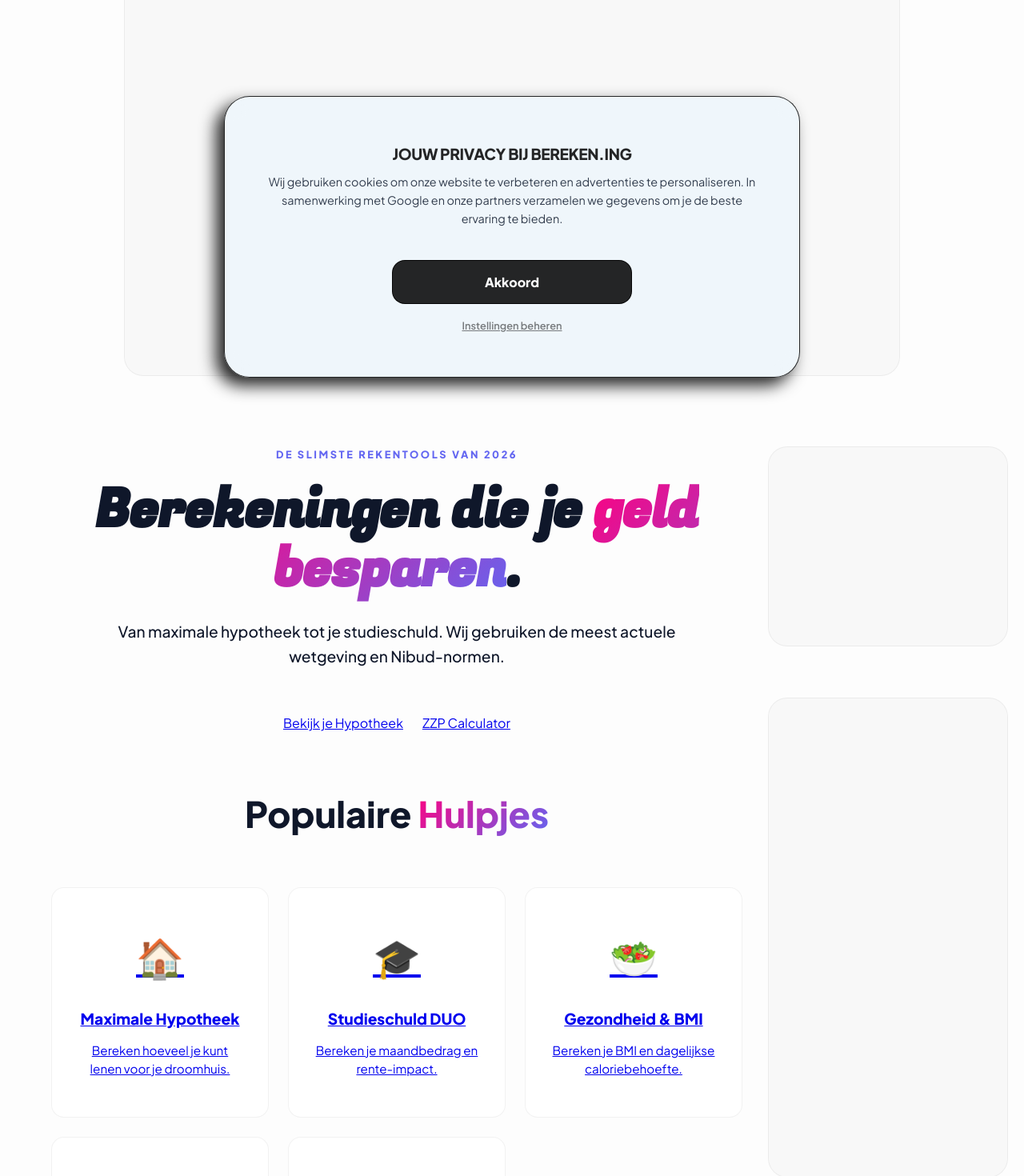
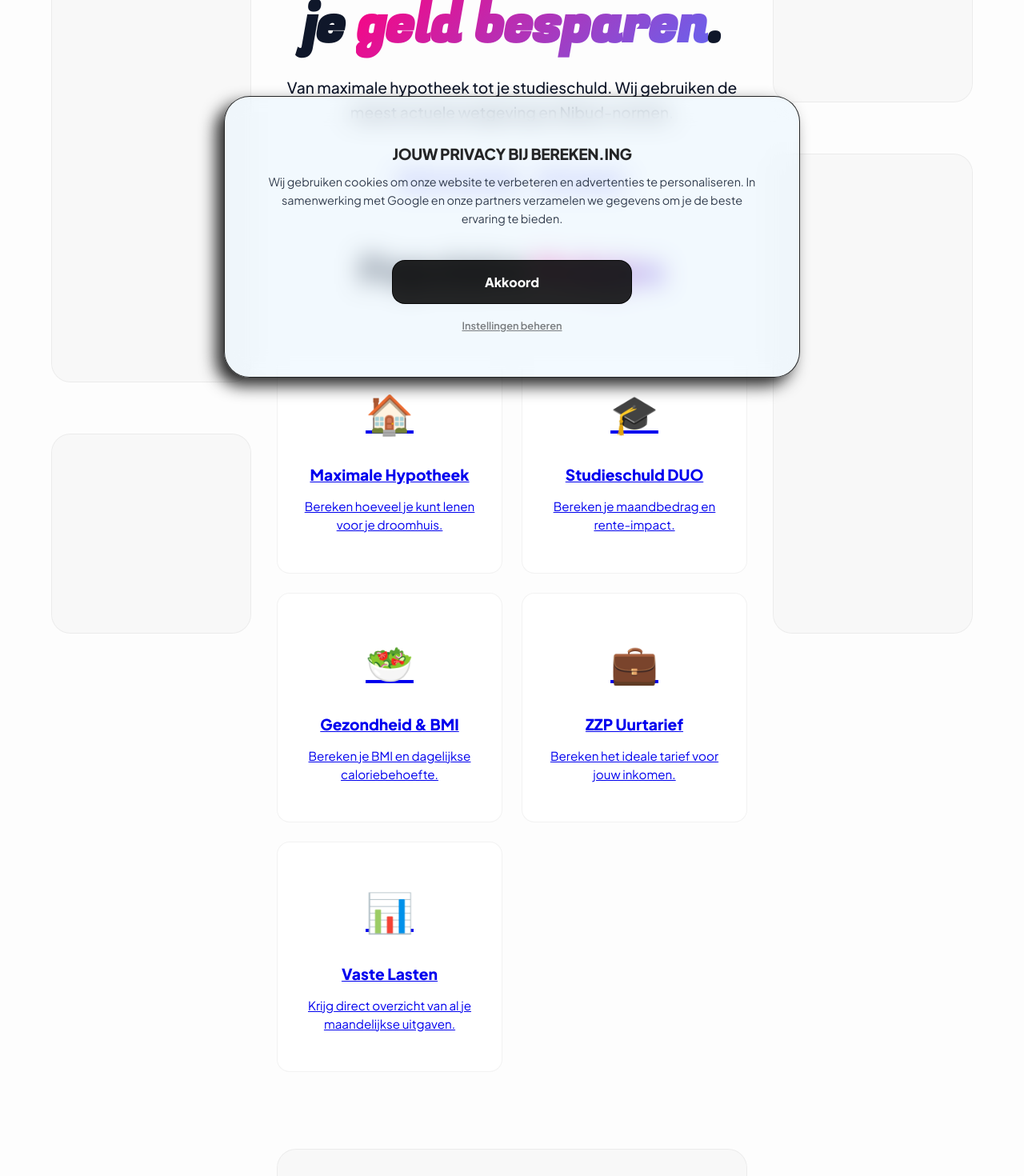
Before and after one commit to sirklaas/bereken.ing, a Next.js app: page / in a window 1280 px wide. Shown: the part 280-1750 px from the top of the page at 80% size. Built offline with nearby package versions, Linux system fonts and the light colour scheme.

Commit message:
style: remove redundant top ad slot from homepage v8.6

```diff
--- a/src/app/page.tsx
+++ b/src/app/page.tsx
@@ -15,22 +15,15 @@ export default function Home() {
   return (
     <div style={{ overflowX: "hidden" }}>
 
-      {/* 1. TOP AD SLOT */}
-      <section className="top-ad-section" style={{ background: "transparent", padding: "1.5rem 0" }}>
-        <div className="fluid-container" style={{ display: "flex", justifyContent: "center" }}>
-          <AdSenseSlot id="home-top-banner" format="auto" style={{ width: "100%", maxWidth: "970px", height: "90px" }} />
-        </div>
-      </section>
-
       {/* Main Content Grid */}
-      <div className="fluid-container" style={{ paddingTop: "2rem", paddingBottom: "8rem" }}>
-        <div className="home-main-grid">
+      <div className="page-shell" style={{ paddingTop: "2rem", paddingBottom: "8rem" }}>
+        <div className="pristine-grid">
 
           {/* Left Sidebar */}
           <aside className="side-slot left-slot">
-            <AdSenseSlot id="home-left-sky" format="vertical" style={{ width: "300px", height: "600px" }} />
+            <AdSenseSlot id="home-left-sky" format="vertical" style={{ width: "100%", height: "600px" }} />
             <div style={{ height: "2rem" }} />
-            <AdSenseSlot id="home-left-box" format="rectangle" style={{ width: "300px", height: "250px" }} />
+            <AdSenseSlot id="home-left-box" format="rectangle" style={{ width: "100%", height: "250px" }} />
           </aside>
 
           {/* Center Content */}
@@ -87,9 +80,9 @@ export default function Home() {
 
           {/* Right Sidebar */}
           <aside className="side-slot right-slot">
-            <AdSenseSlot id="home-right-box" format="rectangle" style={{ width: "300px", height: "250px" }} />
+            <AdSenseSlot id="home-right-box" format="rectangle" style={{ width: "100%", height: "250px" }} />
             <div style={{ height: "2rem" }} />
-            <AdSenseSlot id="home-right-sky" format="vertical" style={{ width: "300px", height: "600px" }} />
+            <AdSenseSlot id="home-right-sky" format="vertical" style={{ width: "100%", height: "600px" }} />
           </aside>
 
         </div>
@@ -97,17 +90,12 @@ export default function Home() {
 
       {/* 4. BOTTOM AD SLOT */}
       <section style={{ padding: "5rem 0", background: "white", borderTop: "1px solid #f1f5f9" }}>
-        <div className="fluid-container" style={{ display: "flex", justifyContent: "center" }}>
+        <div className="page-shell" style={{ display: "flex", justifyContent: "center" }}>
           <AdSenseSlot id="home-bottom-banner" format="auto" style={{ width: "100%", maxWidth: "970px", height: "90px" }} />
         </div>
       </section>
 
       <style jsx>{`
-        .home-main-grid {
-          display: grid;
-          gap: 3rem;
-          align-items: start;
-        }
         .home-main-content {
           min-width: 0;
         }
@@ -218,26 +206,6 @@ export default function Home() {
           color: var(--secondary);
           line-height: 1.7;
         }
-
-        @media (min-width: 1400px) {
-          .home-main-grid {
-            grid-template-columns: clamp(250px, 18vw, 300px) 1fr clamp(250px, 18vw, 300px);
-            gap: clamp(1rem, 3vw, 3rem);
-          }
-        }
-        @media (max-width: 1399px) and (min-width: 1100px) {
-          .home-main-grid {
-            grid-template-columns: 1fr clamp(250px, 20vw, 300px);
-            gap: 2rem;
-          }
-          .left-slot { display: none; }
-        }
-        @media (max-width: 1099px) {
-          .home-main-grid {
-            grid-template-columns: 1fr;
-          }
-          .side-slot { display: none; }
-        }
       `}</style>
     </div>
   );
```
